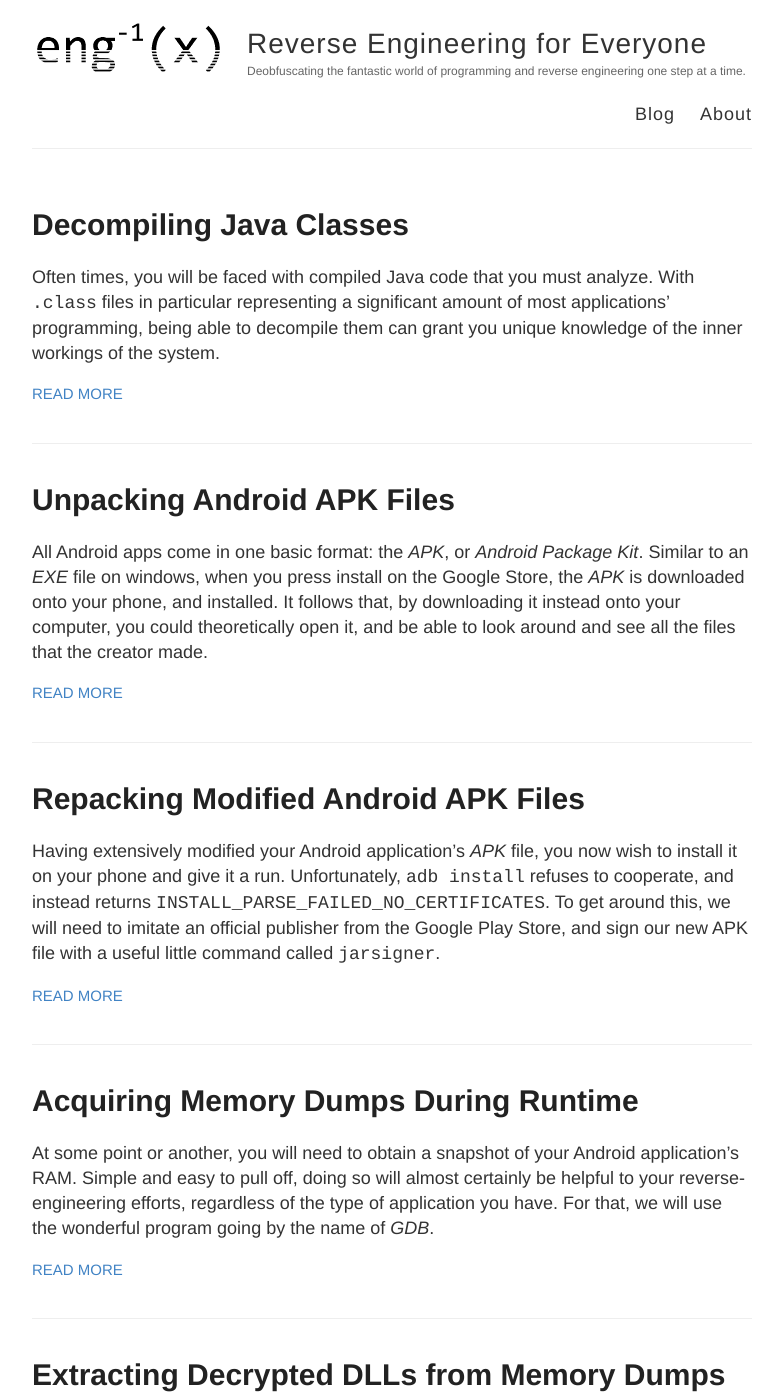
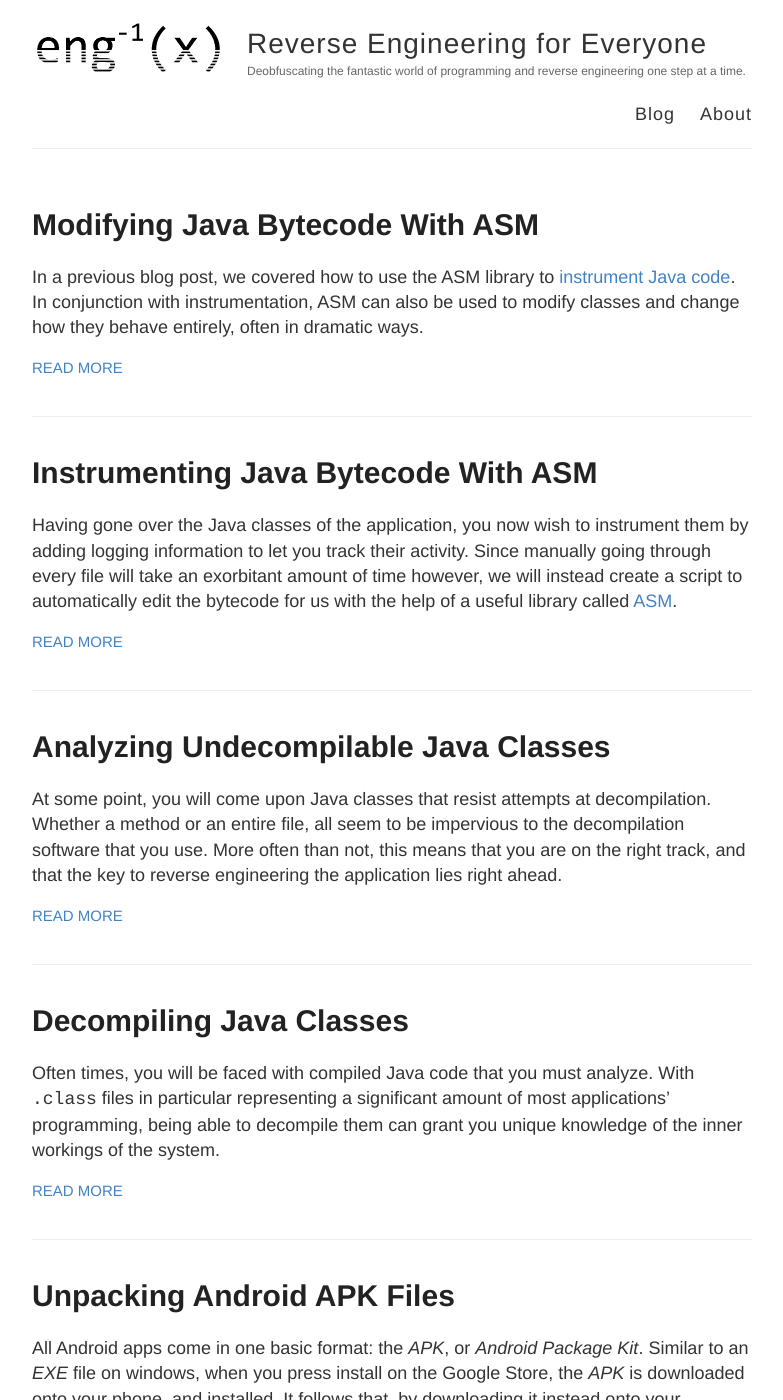
Before and after one commit to eng-1/eng-1.github.io, a Jekyll site: the page built from index.html, in a window 1280 px wide and 1400 px high. Shown: the whole window, without its empty margins (248-1031 px from the left). Built offline with Jekyll 4.4.1, drawn with Linux system fonts in a browser that asks for light colours; some of the changed text lies outside the part shown.

Commit message:
Updated name and added bytecode posts.

````diff
--- /dev/null
+++ b/_posts/2019-2-9-Acquiring-Bytecode.md
@@ -0,0 +1,38 @@
+---
+layout: post
+title: Analyzing Undecompilable Java Classes
+categories: [Programming, Reverse, Engineering]
+tags: [Java, Class, Javap, Bytecode, Decompile, Bash]
+---
+
+ At some point, you will come upon Java classes that resist attempts at decompilation. Whether a method or an entire file, all seem to be impervious to the decompilation software that you use. More often than not, this means that you are on the right track, and that the key to reverse engineering the application lies right ahead.
+
+ <!--more-->
+
+ There are numerous ways that exist to trick decompilers and prevent them from properly functioning. Frequently, it involves the usage of a convoluted series of `goto` instructions. Since JVM is much less restrictive than Java when it comes to the ordering of commands, it means that bytecode which runs fine on your computer, might not necessarily be decompilable into proper Java.
+
+ By exploiting these differences in complexity in conjunction with bugs in the decompiler itself, software engineers can create garbage methods that, despite not actually being used by the application, serve to throw off the decompiler.
+
+ Luckily, there exists a way with which we can view the bytecode of `.class` files directly, and determine if that is the case--the `javap` command:
+
+ ```bash
+ $ javap -c evil-file.class
+
+ class MethodAdapter extends org.objectweb.asm.MethodVisitor implements org.objectweb.asm.Opcodes {
+   public MethodAdapter(org.objectweb.asm.MethodVisitor);
+     Code:
+        0: aload_0
+        1: ldc           #2    // int 327680
+        3: aload_1
+        4: invokespecial #3    // Method org/objectweb/asm/MethodVisitor."<init>":(ILorg/objectweb/asm/MethodVisitor;)V
+        7: return
+
+   public void visitMethodInsn(int, java.lang.String, java.lang.String, java.lang.String, boolean);
+     Code:
+        0: aload_0
+        1: getfield      #4    // Field mv:Lorg/objectweb/asm/MethodVisitor;
+        4: sipush        178
+        ...
+ ```
+
+ [Here is a good tutorial](https://www.javaworld.com/article/2077233/core-java/bytecode-basics.html) to help familiarize yourself with the basics of JVM bytecode. Now that you have obtained the inner contents of the `.class` file, you are able to go over it, and roughly gauge what it does.
--- /dev/null
+++ b/_posts/2019-2-9-Instrumenting-Bytecode.md
@@ -0,0 +1,77 @@
+---
+layout: post
+title: Instrumenting Java Bytecode With ASM
+categories: [Programming, Reverse, Engineering]
+tags: [Java, Class, Bytecode, Instrumentation, ASM, IntelliJ]
+---
+
+ Having gone over the Java classes of the application, you now wish to instrument them by adding logging information to let you track their activity. Since manually going through every file will take an exorbitant amount of time however, we will instead create a script to automatically edit the bytecode for us with the help of a useful library called [ASM](https://asm.ow2.io/).
+
+
+
+
+ ASM works by utilizing the [Visitor Pattern](https://en.wikipedia.org/wiki/Visitor_pattern) to modify bytecode. In a sense, if ASM was the device that controlled the complicated main job of reading through and parsing all the code within the `.class` file, the Visitor that you provide would be the simple set of rules that decided what to do with the specific piece of data that they were passed down.
+
+
+ You can refer to [this tutorial](http://web.cs.ucla.edu/~msb/cs239-tutorial/) for a closer look at how to get started with ASM.
+
+ To help me analyze the application which I was reverse engineering, I created a visitor that modified every single method of a given class to print logging information upon activating, as well as before and after any calls inside the function itself:
+
+```java
+class AddLeaveEnterLoggingToMethodAdapter extends MethodVisitor implements Opcodes {
+    private final String className;
+    private final String methodName;
+    private final String currentDesc;
+
+    public AddLeaveEnterLoggingToMethodAdapter(final MethodVisitor mv, String className, String name, String desc) {
+        super(ASM5, mv);
+        this.className = className;
+        this.methodName = name;
+        this.currentDesc = desc;
+    }
+
+    @Override
+    public void visitCode() {
+        mv.visitLdcInsn("ENTERED_METHOD");
+        mv.visitLdcInsn(className + "." + methodName + currentDesc);
+        mv.visitMethodInsn(INVOKESTATIC, "android/util/Log", "i", "(Ljava/lang/String;Ljava/lang/String;)I", false);
+        mv.visitInsn(POP);
+        mv.visitCode();
+    }
+
+    @Override
+    public void visitMethodInsn(int opcode, String owner, String calledName, String calledDesc, boolean itf) {
+        mv.visitLdcInsn("BEGIN_CALL");
+        mv.visitLdcInsn(className + "." + methodName + currentDesc +": CALL " + owner + "." + calledName + calledDesc);
+        mv.visitMethodInsn(INVOKESTATIC, "android/util/Log", "i", "(Ljava/lang/String;Ljava/lang/String;)I", false);
+        mv.visitInsn(POP);
+
+        mv.visitMethodInsn(opcode, owner, calledName, calledDesc, itf);
+
+        mv.visitLdcInsn("END_CALL");
+        mv.visitLdcInsn(className + "." + methodName + currentDesc + ": CALL " + owner + "." + calledName + calledDesc);
+        mv.visitMethodInsn(INVOKESTATIC, "android/util/Log", "i", "(Ljava/lang/String;Ljava/lang/String;)I", false);
+        mv.visitInsn(POP);
+    }
+
+    @Override
+    public void visitInsn(int opcode) {
+        switch (opcode) {
+            case Opcodes.IRETURN:
+            case Opcodes.FRETURN:
+            case Opcodes.ARETURN:
+            case Opcodes.LRETURN:
+            case Opcodes.DRETURN:
+            case Opcodes.RETURN:
+                mv.visitLdcInsn("LEFT_METHOD");
+                mv.visitLdcInsn(className + "." + methodName + currentDesc);
+                mv.visitMethodInsn(INVOKESTATIC, "android/util/Log", "i", "(Ljava/lang/String;Ljava/lang/String;)I", false);
+                mv.visitInsn(POP);
+                break;
+            default:
+        }
+        mv.visitInsn(opcode);
+    }
+}
+```
+ Since ASM uses no decompilation in the process, it means we are free to instrument and modify any `.class` that we want regardless of its complexity and whether it was protected from decompilation or not.
--- /dev/null
+++ b/_posts/2019-2-9-Modifying-Bytecode.md
@@ -0,0 +1,57 @@
+---
+layout: post
+title: Modifying Java Bytecode With ASM
+categories: [Programming, Reverse, Engineering]
+tags: [Java, Class, Bytecode, Instrumentation, ASM, IntelliJ]
+---
+
+ In a previous blog post, we covered how to use the ASM library to [instrument Java code](/Instrumenting-Bytecode). In conjunction with instrumentation, ASM can also be used to modify classes and change how they behave entirely, often in dramatic ways.
+
+ <!--more-->
+
+ During the process of reverse engineering, you may encounter a method which checks an unwanted condition that leads to a behavior which you would like to elimitate. In this case, simply removing the method body altogether might be a possibility. Here is an example of a visitor that does just that:
+
+```java
+class RemoveCodeMethodAdapter extends MethodVisitor implements Opcodes {
+    private final String className;
+    private final String methodName;
+
+    public RemoveCodeMethodAdapter(final MethodVisitor mv, String className, String name) {
+        super(ASM5, mv);
+        this.className = className;
+        this.methodName = name;
+    }
+
+    @Override
+    public void visitCode() {
+        mv.visitLdcInsn("SKIP");
+        mv.visitLdcInsn(className + "." + methodName + "()");
+        mv.visitMethodInsn(INVOKESTATIC, "android/util/Log", "i", "(Ljava/lang/String;Ljava/lang/String;)I", false);
+        mv.visitInsn(POP);
+        mv.visitInsn(RETURN);
+        super.visitCode();
+    }
+}
+```
+  In the process of removal, the Visitor will add a helpful logging statement notifying you of whenever the method body that you deleted is called.
+
+  Lastly, you may want to add your own custom Java code to the beginning of a method. Instead of trying to re-write it all inside the target `.class` file, it is much simpler to compile it as a separate file, and add a call to it in the original.
+
+```java
+  class InsertCustomMethodCall extends MethodVisitor implements Opcodes {
+    private final MethodVisitor methodVisitor;
+
+    public InsertCustomMethodCall(final MethodVisitor mv) {
+        super(ASM5, mv);
+        this.methodVisitor = mv;
+    }
+
+    @Override
+    public void visitCode() {
+        mv.visitMethodInsn(INVOKESTATIC, "com/package/ExampleClass", "exampleMethod", "()V", false);
+        mv.visitCode();
+    }
+}
+```
+
+  When the procedure finishes, the target method will call your `static void exampleMethod()`, from your `com.package.ExampleClass`.
````
Also changed, not shown: _posts/2019-1-17-Introduction.md (+2 -2 lines).
